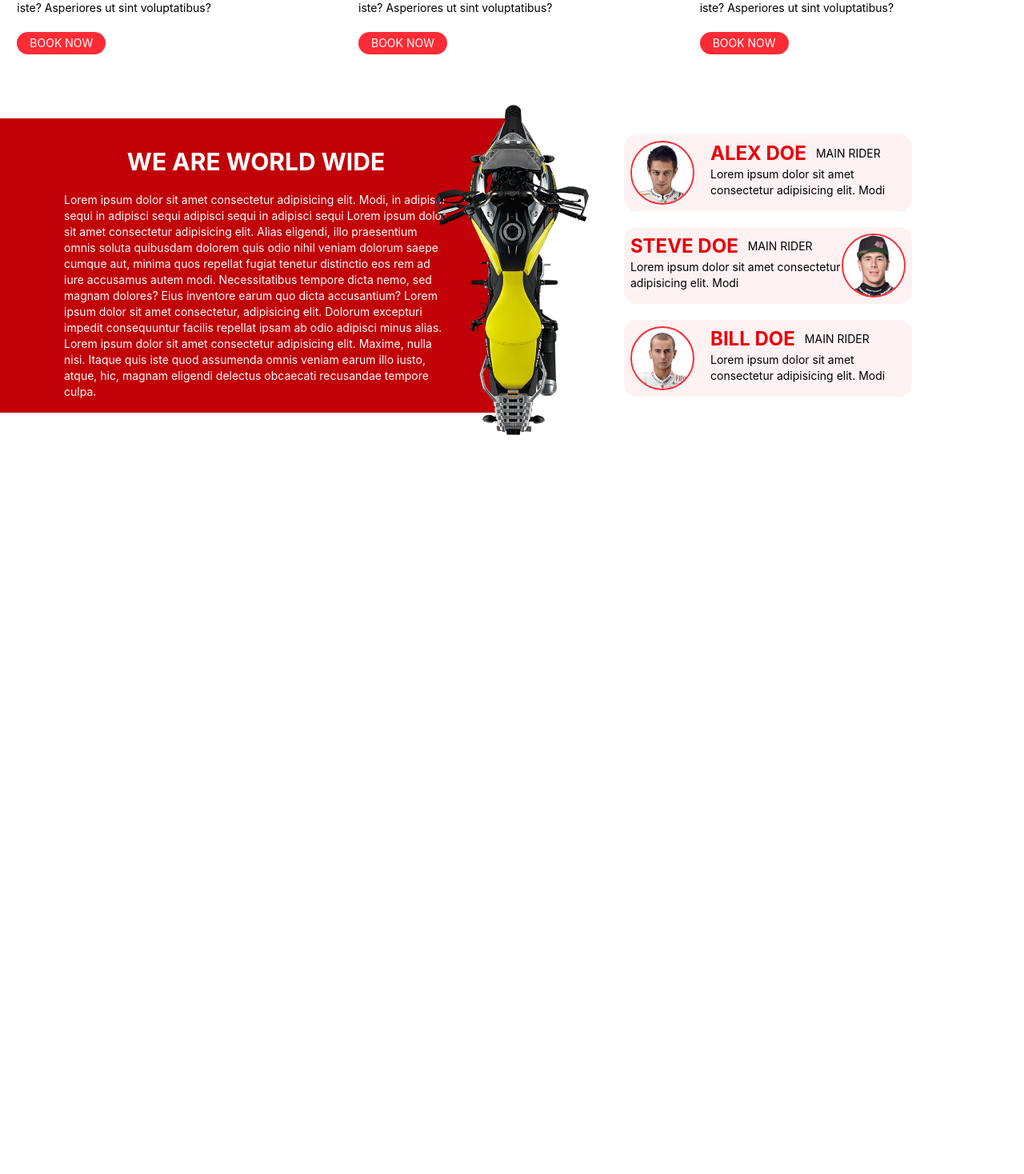
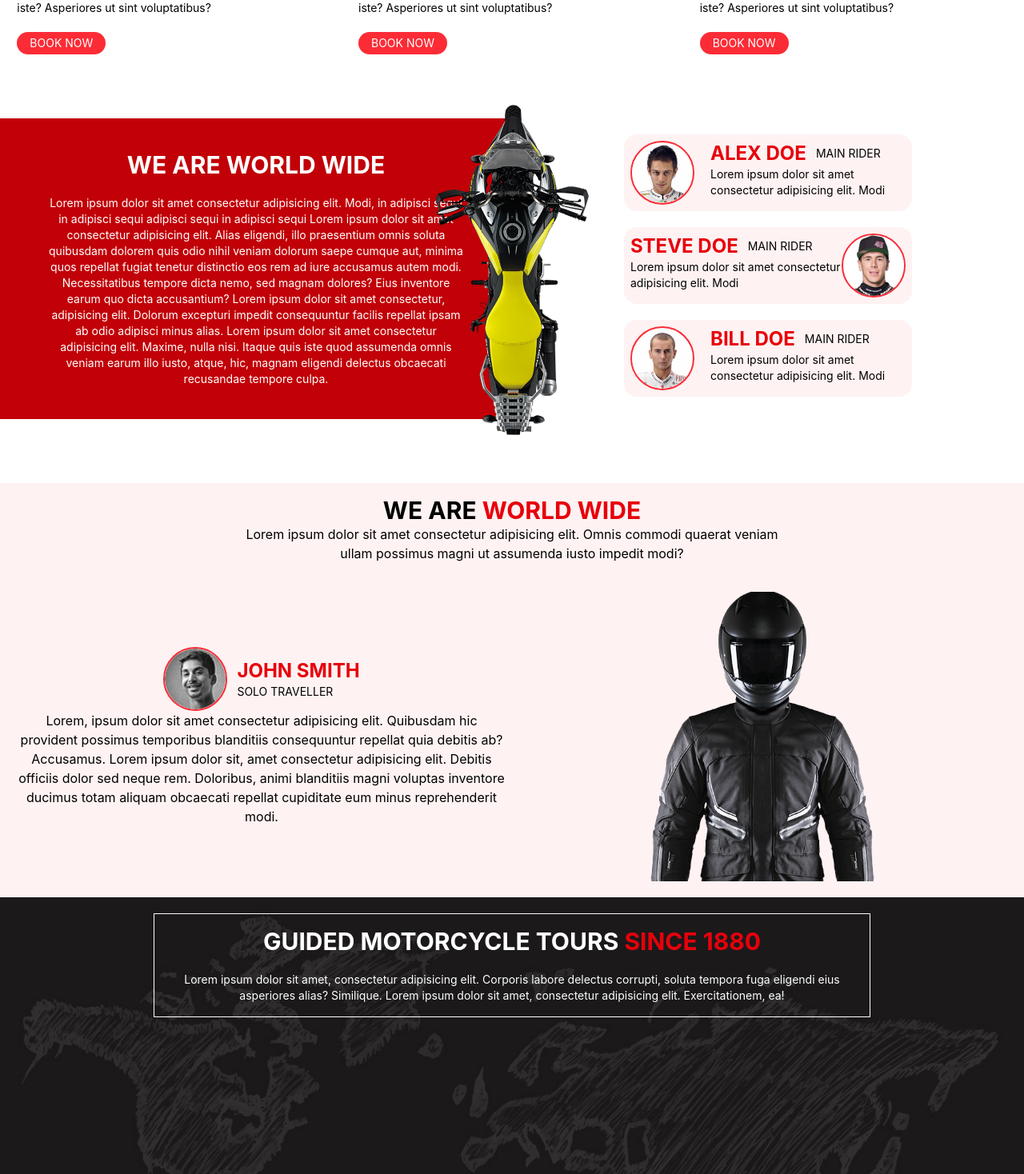
Before and after one commit to imranfirdous5-art/moto-blog, a React (Vite) app: page / in a window 1280 px wide. Shown: the part 1422-2890 px from the top of the page at 80% size. Before the commit the page ends 2306 px from the top, so only its background shows below. Built offline with nearby package versions, Linux system fonts and the light colour scheme.

Commit message:
website updated

```diff
--- a/src/App.jsx
+++ b/src/App.jsx
@@ -3,6 +3,8 @@ import './index.css'
 import Home from './components/Home'
 import SectionOne from './components/SectionOne'
 import SectionTwo from './components/SectionTwo'
+import SectionThree from './components/SectionThree'
+import SectionFour from './components/SectionFour'
 
 function App() {
 
@@ -12,6 +14,8 @@ function App() {
       <Home/>
       <SectionOne/>
       <SectionTwo/>
+      <SectionThree/>
+      <SectionFour/>
 
     </>
   )
--- /dev/null
+++ b/src/components/SectionFour.jsx
@@ -0,0 +1,28 @@
+import React from "react";
+import worldmap from "../assets/images/worldmap.jpg"
+
+const SectionFour = () => {
+    return(
+        <>
+            <div className="relative flex justify-center">
+                <img src={worldmap} alt="worldmap" className="w-full hidden lg:block" />
+
+                <div className=" border absolute top-0 text-white flex flex-col justify-center items-center p-4 lg:w-4xl lg:mt-5">
+                <h2 className="font-bold uppercase text-center text-2xl lg:text-3xl">guided motorcycle tours <span className="text-red-600">since 1880</span></h2>
+                <p className="text-sm text-center mt-5">Lorem ipsum dolor sit amet, consectetur adipisicing elit. Corporis labore delectus corrupti, soluta tempora fuga eligendi eius asperiores alias? Similique. Lorem ipsum dolor sit amet, consectetur adipisicing elit. Exercitationem, ea!</p>
+                </div>
+
+                {/* <div className="absolute grid grid-cols-1 lg:grid-cols-2 text-white">
+                    <div className="bg-red-500 border max-h-max p-5">Lorem ipsum, dolor sit amet consectetur adipisicing elit. Debitis quia error quaerat. Culpa repellat expedita voluptates. Tempore maiores officiis fugiat dignissimos labore asperiores culpa nisi. Harum placeat eos quibusdam assumenda similique dolorum corrupti? Maxime dicta rerum eos at deserunt eum quia aut modi quo! Ullam explicabo eligendi deserunt illo beatae.</div>
+                    <div className="border">two</div>
+                </div> */}
+
+
+            </div>
+
+        </>
+    )
+}
+
+
+export default SectionFour;
--- a/src/components/SectionOne.jsx
+++ b/src/components/SectionOne.jsx
@@ -14,7 +14,7 @@ const SectionOne = () => {
                 <div className="w-full max-w-96 relative">
                     <div>
                         {/* <img src={pic1} alt="pic1" className="object-cover w-full"/> */}
-                        <iframe src="https://www.youtube.com/embed/tHCEFssGPxQ?autoplay=1&mute=1" frameborder="0" allow="autoplay" allowFullScreen width='100%' height='370'></iframe>
+                        <iframe src="https://www.youtube.com/embed/tHCEFssGPxQ?autoplay=1&mute=1&loop=1&playlist=tHCEFssGPxQ" frameborder="0" allow="autoplay" allowFullScreen width='100%' height='370'></iframe>
                     </div>
 
                     <div>
@@ -30,7 +30,7 @@ const SectionOne = () => {
                 <div className="w-full max-w-96 relative">
                     <div>
                         {/* <img src={pic2} alt="pic1" className="object-cover w-full" /> */}
-                        <iframe src="https://www.youtube.com/embed/fLfTG3vFsLw?autoplay=1&mute=1" frameborder="0" allow="autoplay" allowFullScreen width='100%' height='370'></iframe>
+                        <iframe src="https://www.youtube.com/embed/fLfTG3vFsLw?autoplay=1&mute=1&loop=1&playlist=fLfTG3vFsLw" frameborder="0" allow="autoplay" allowFullScreen width='100%' height='370'></iframe>
                     </div>
                     <div><img src={smallangle} alt="smallangle" className="w-30 absolute top-63 right-69" />
                         <p className="text-white absolute top-74 left-3 text-[13px] uppercase">$ <span className="text-4xl font-bold">100</span> <br /> per person</p>
@@ -44,7 +44,7 @@ const SectionOne = () => {
                 <div className="w-full max-w-96 relative">
                     <div>
                         {/* <img src={pic3} alt="pic1" className="object-cover w-full" /> */}
-                        <iframe src="https://www.youtube.com/embed/dG9wkMgcgkw?autoplay=1&mute=1" frameborder="0" allow="autoplay" allowFullScreen width='100%' height='370'></iframe>
+                        <iframe src="https://www.youtube.com/embed/dG9wkMgcgkw?autoplay=1&mute=1&loop=1&playlist=dG9wkMgcgkw" frameborder="0" allow="autoplay" allowFullScreen width='100%' height='370'></iframe>
                     </div>
                     <div><img src={smallangle} alt="smallangle" className="w-30 absolute top-63 right-69" />
                         <p className="text-white absolute top-74 left-3 text-[13px] uppercase">$ <span className="text-4xl font-bold">100</span> <br /> per person</p>
--- a/src/components/SectionThree.jsx
+++ b/src/components/SectionThree.jsx
@@ -0,0 +1,31 @@
+import React from "react";
+import client from "../assets/images/client.png"
+import helmet from "../assets/images/helmet.png"
+
+const SectionThree = () => {
+    return(
+        <>
+            <div className="grid grid-rows-1 mt-2 lg:mt-20 bg-red-50">
+                <div className="flex flex-col place-items-center p-4">
+                    <h1 className="font-bold uppercase text-3xl">we are <span className="text-red-600">world wide</span></h1>
+                    <p className="text-center lg:w-2xl">Lorem ipsum dolor sit amet consectetur adipisicing elit. Omnis commodi quaerat veniam ullam possimus magni ut assumenda iusto impedit modi?</p>
+                </div>
+                <div className="grid grid-cols-1 md:grid-cols-2 justify-items-center p-5 gap-3">
+                    <div className="flex flex-col items-center md:justify-center">
+                        <div className="flex flex-row items-center gap-3">
+                            <img src={client} alt="client" className="border-2 border-red-500 rounded-full w-20
+                            " />
+                            <p className="uppercase text-sm"><span className="text-red-600
+                            font-bold text-2xl">john smith</span> <br /> solo traveller</p>
+                        </div>
+                        <p className="text-center">Lorem, ipsum dolor sit amet consectetur adipisicing elit. Quibusdam hic provident possimus temporibus blanditiis consequuntur repellat quia debitis ab? Accusamus. Lorem ipsum dolor sit, amet consectetur adipisicing elit. Debitis officiis dolor sed neque rem. Doloribus, animi blanditiis magni voluptas inventore ducimus totam aliquam obcaecati repellat cupiditate eum minus reprehenderit modi.</p>
+                    </div>
+                    <div><img src={helmet} alt="helmet" className="w-50 md:w-60 lg:w-70" /></div>
+                </div>
+            </div>
+        </>
+    )
+}
+
+
+export default SectionThree;
--- a/src/components/SectionTwo.jsx
+++ b/src/components/SectionTwo.jsx
@@ -7,15 +7,15 @@ import bike2 from "../assets/images/bike2.png"
 const SectionTwo = () => {
     return(
         <>
-            <div className="grid grid-rows-2 md:grid-cols-2 justify-items-center mt-10 lg:mt-20 relative">
-                <div className="w-full bg-red-700 text-white flex flex-col justify-center items-center">
+            <div className="grid grid-cols-1 md:grid-cols-1 lg:grid-cols-2 justify-items-center mt-10 lg:mt-20 relative">
+                <div className="w-full bg-red-700 text-white flex flex-col justify-center items-center p-5 md:pt-10 lg:pb-10">
                     <h3 className="text-3xl uppercase font-bold">we are world wide</h3>
-                    <p className="text-sm mt-5 h-60 overflow-scroll lg:overflow-visible px-10 lg:px-20">
+                    <p className="text-sm mt-5 h-60 overflow-scroll lg:overflow-visible px-5 lg:px-10 text-center">
                         Lorem ipsum dolor sit amet consectetur adipisicing elit. Modi, in adipisci sequi in adipisci sequi adipisci sequi in adipisci sequi Lorem ipsum dolor sit amet consectetur adipisicing elit. Alias eligendi, illo praesentium omnis soluta quibusdam dolorem quis odio nihil veniam dolorum saepe cumque aut, minima quos repellat fugiat tenetur distinctio eos rem ad iure accusamus autem modi. Necessitatibus tempore dicta nemo, sed magnam dolores? Eius inventore earum quo dicta accusantium? Lorem ipsum dolor sit amet consectetur, adipisicing elit. Dolorum excepturi impedit consequuntur facilis repellat ipsam ab odio adipisci minus alias. Lorem ipsum dolor sit amet consectetur adipisicing elit. Maxime, nulla nisi. Itaque quis iste quod assumenda omnis veniam earum illo iusto, atque, hic, magnam eligendi delectus obcaecati recusandae tempore culpa.
                     </p>
                 </div>
 
-                <div className="absolute bottom-85 hidden lg:block"><img src={bike2} alt="bike2" className="w-48 animate-float" /></div>
+                <div className="absolute hidden lg:block -bottom-5"><img src={bike2} alt="bike2" className="w-48 animate-float" /></div>
 
                 <div className="w-full flex flex-col items-center py-5 gap-5">
                     <div className="flex flex-row w-90 p-2 rounded-2xl bg-red-50 hover:scale-105 transition-all duration-300 cursor-pointer">
```
